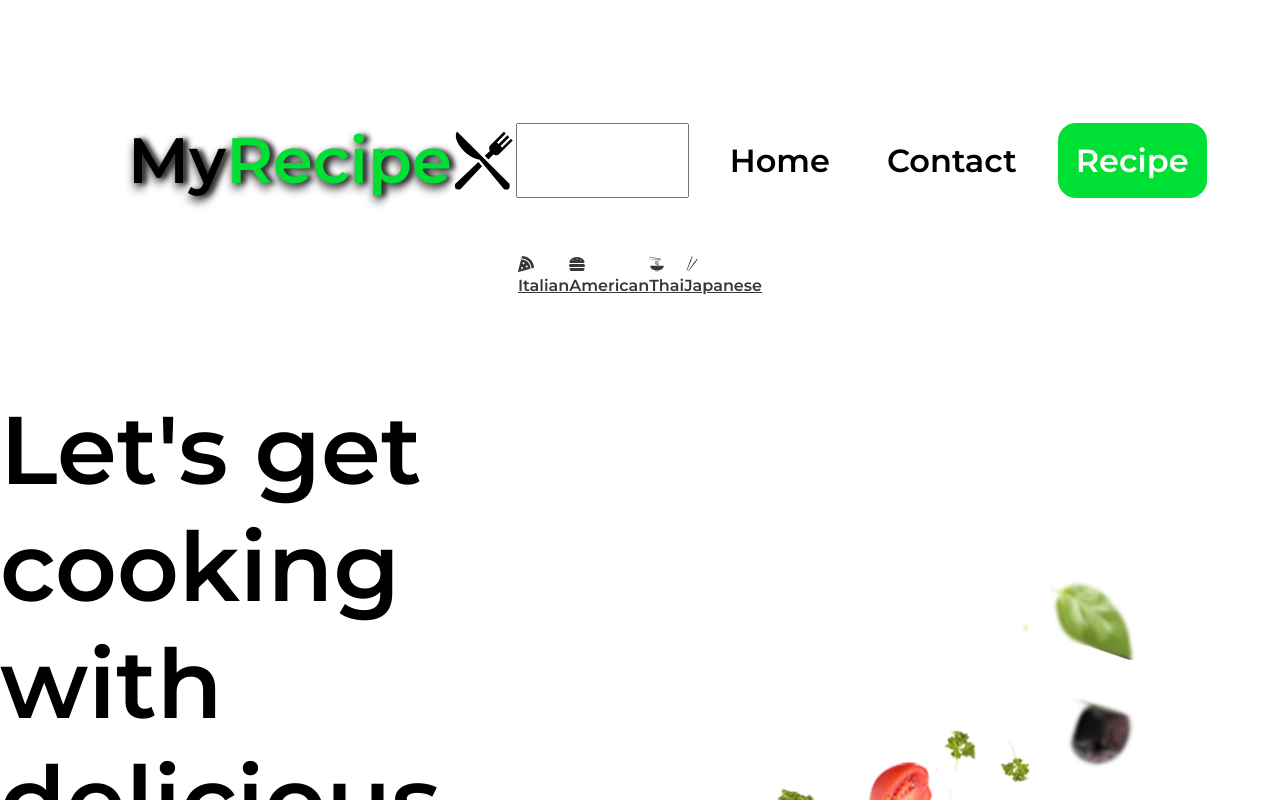
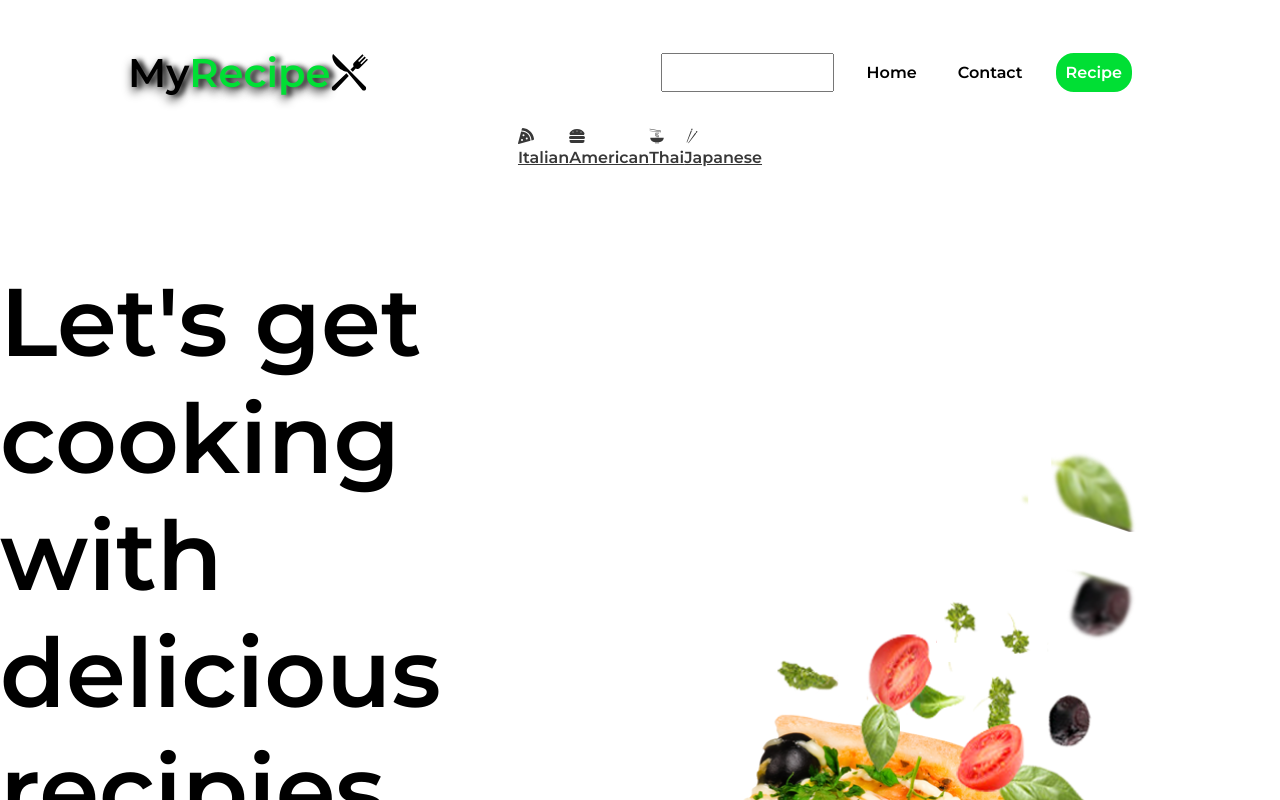
Before and after one commit to B-lovedth/Real-Meal, a React (Create React App) app: page / in a window 1280 px wide. Shown: the top 800 px of the page. Built offline with nearby package versions, Linux system fonts and the light colour scheme; no server answers.

Commit message:
Update Navbar.css

```diff
--- a/src/Navbar.css
+++ b/src/Navbar.css
@@ -1,18 +1,18 @@
 .navbar {
-    height: 10rem;
+    height: 5rem;
     display: flex;
     justify-content: center;
     align-items: center;
     font-size: 3rem;
     width: 100%;
-    margin-top:5rem;
+    margin-top:2rem;
 }
 
 .navbar-container {
     display: flex;
     justify-content: space-between;
     align-items: center;
-    height: 80%;
+    height: 100%;
     width:80%;
     /* max-width: 1500px; */
 
@@ -25,7 +25,7 @@
     /* margin-left: 20px; */
     cursor: pointer;
     text-decoration: none;
-    font-size: 4rem;
+    font-size: 2.5rem;
     font-weight: 700;
     display: flex;
     align-items: center;
@@ -75,9 +75,9 @@
     display: flex;
     align-items: center;
     text-decoration: none;
-    padding: 1rem 1rem;
+    padding: 0.5rem 0.5rem;
     height: 100%;
-    font-size: 2rem;
+    font-size: 1rem;
     font-weight:700;
     margin-left:5px;
 }
```
